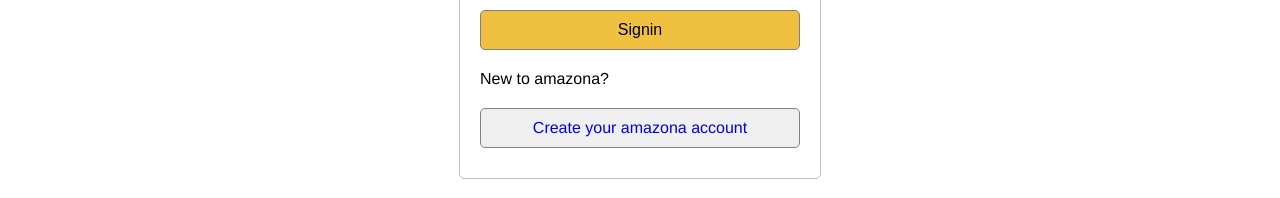
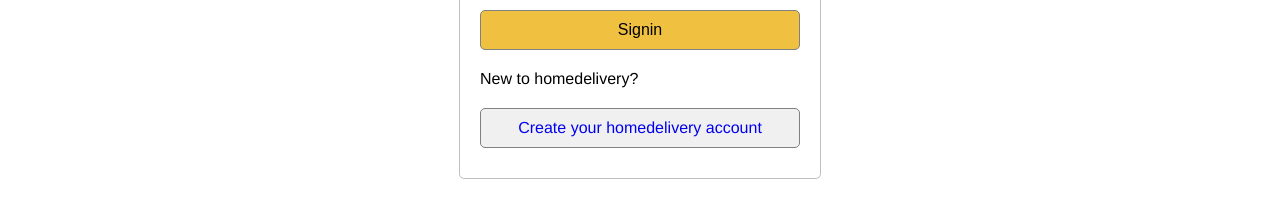
Before and after one commit to p2k3m/homeedelivery, a React (Create React App) app in the folder frontend/: page /signin in a window 1280 px wide. Shown: the part 345-543 px from the top of the page. Built offline with nearby package versions, Linux system fonts and the light colour scheme.

Commit message:
Update SigninScreen.js

```diff
--- a/frontend/src/screens/SigninScreen.js
+++ b/frontend/src/screens/SigninScreen.js
@@ -51,10 +51,10 @@
           <button type="submit" className="button primary">Signin</button>
         </li>
         <li>
-          New to amazona?
+          New to homedelivery?
         </li>
         <li>
-          <Link to={redirect === "/" ? "register" : "register?redirect=" + redirect} className="button secondary text-center" >Create your amazona account</Link>
+          <Link to={redirect === "/" ? "register" : "register?redirect=" + redirect} className="button secondary text-center" >Create your homedelivery account</Link>
         </li>
       </ul>
     </form>
```
